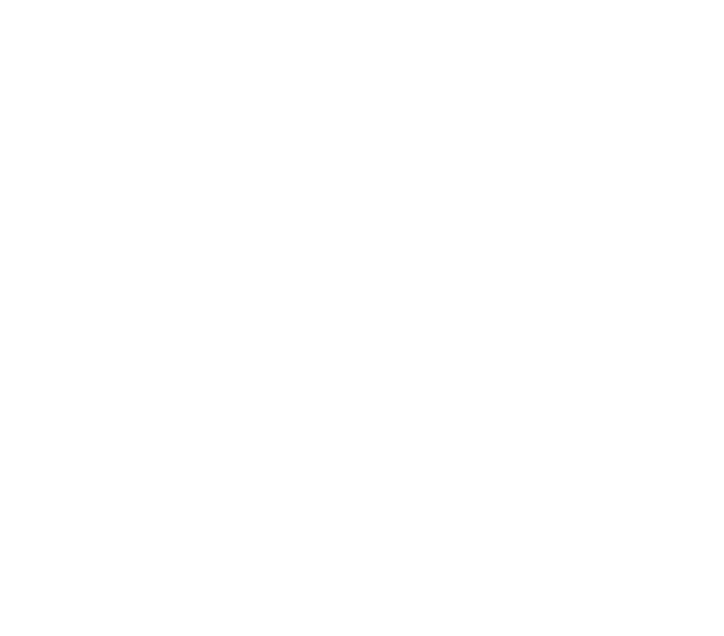
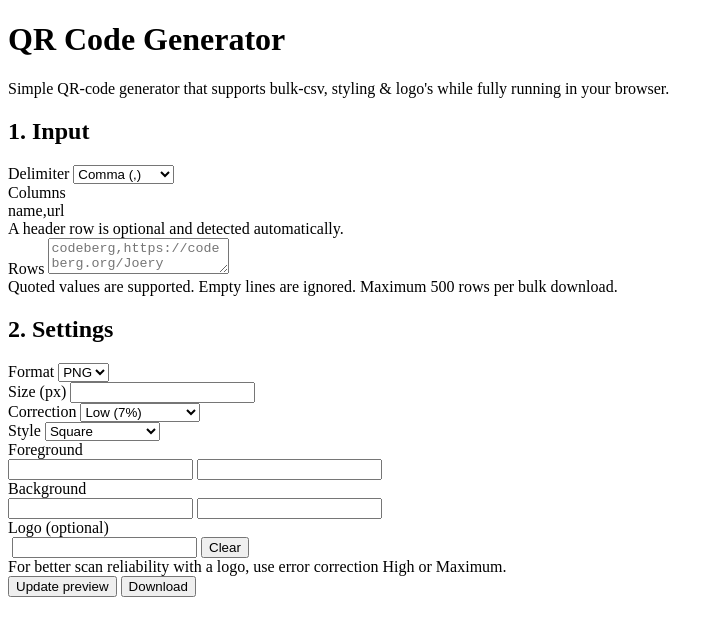
Before and after one commit to Joery/qr-generator, a plain HTML site: page index.html in a window 1280 px wide. Shown: the whole page, without its empty margins (0-724 px from the left). Drawn offline with Linux system fonts and the light colour scheme.

Commit message:
Add more HTML scaffolding

```diff
--- a/index.html
+++ b/index.html
@@ -11,6 +11,113 @@
   <meta name="theme-color" content="#C2004B">
 </head>
 <body>
+  <header>
+    <h1>QR Code Generator</h1>
+    <p>Simple QR-code generator that supports bulk-csv, styling & logo's while fully running in your browser.</p>
+  </header>
+  <main>
+    <section>
+      <section>
+        <h2>1. Input</h2>
+        <div>
+          <div>
+            <label>Delimiter</label>
+            <select>
+              <option>Comma (,)</option>
+              <option>Semicolon (;)</option>
+              <option>Tab</option>
+            </select>
+          </div>
+          <div>
+            <label>Columns</label>
+            <div>name,url</div>
+            <div>A header row is optional and detected automatically.</div>
+          </div>
+        </div>
+        <div>
+          <label>Rows</label>
+          <textarea spellcheck="false" placeholder="codeberg,https://codeberg.org/Joery&#10;github,https://github.com/Joery"></textarea>
+          <div>Quoted values are supported. Empty lines are ignored. Maximum 500 rows per bulk download.</div>
+        </div>
+      </section>
+      <section>
+        <h2>2. Settings</h2>
+        <div>
+          <div>
+            <label>Format</label>
+            <select>
+              <option>PNG</option>
+              <option>SVG</option>
+            </select>
+          </div>
+          <div>
+            <label>Size (px)</label>
+            <input>
+          </div>
+          <div>
+            <label>Correction</label>
+            <select>
+              <option>Low (7%)</option>
+              <option>Medium (15%)</option>
+              <option>High (25%)</option>
+              <option>Maximum (30%)</option>
+            </select>
+          </div>
+        </div>
+        <div>
+          <div>
+            <label>Style</label>
+            <select>
+              <option>Square</option>
+              <option>Dots</option>
+              <option>Rounded</option>
+              <option>Extra rounded</option>
+              <option>Classy</option>
+              <option>Classy rounded</option>
+            </select>
+          </div>
+          <div>
+            <label>Foreground</label>
+            <div>
+              <input>
+              <input>
+            </div>
+          </div>
+          <div>
+            <label>Background</label>
+            <div>
+              <input>
+              <input>
+            </div>
+          </div>
+        </div>
+        <div>
+          <label>Logo (optional)</label>
+          <div>
+            <div>
+              <img>
+              <input>
+              <button>Clear</button>
+            </div>
+            <div>For better scan reliability with a logo, use error correction High or Maximum.</div>
+          </div>
+        </div>
+        <div>
+          <button>Update preview</button>
+          <button>Download</button>
+        </div>
+        <div>
+          <div></div>
+        </div>
+        <div></div>
+      </section>
+    </section>
+    <aside>
+      <h2></h2>
+      <div></div>
+    </aside>
+  </main>
+  <footer></footer>
   <script src="js/app.js"></script>
   <script src="js/jszip.min.js"></script>
   <script src="js/qr-code-styling.min.js"></script>
```
